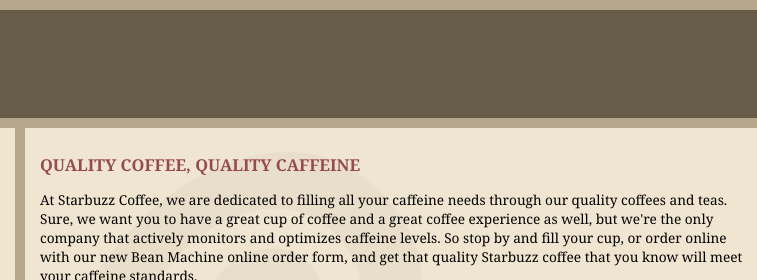
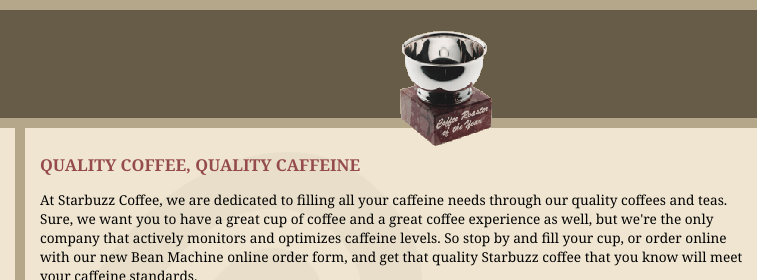
Before and after one commit to Kedlawv/HeadFirst_HTML-CSS, a plain HTML site: page HF_HTML&CSS/starbuzz_coffee/index.html in a window 1280 px wide. Shown: the top 280 px of the page, 243-1000 px from the left. Drawn offline with Linux system fonts and the light colour scheme.

Commit message:
starbuzz add an image with absolute positioning

```diff
--- a/HF_HTML&CSS/starbuzz_coffee/index.html
+++ b/HF_HTML&CSS/starbuzz_coffee/index.html
@@ -11,6 +11,10 @@
         <img id="headerLogo" src="images/headerLogo.gif" alt="Starbuzz logo">
         <img id="headerSlogan" src="images/headerSlogan.gif"
              alt="Providing all the caffeine you'll need to power your life">
+    </div>
+    <div id="award">
+        <img src="images/award.gif"
+             alt="Roaster of the Year award">
     </div>
 
     <div id="tableContainer">
--- a/HF_HTML&CSS/starbuzz_coffee/starbuzz.css
+++ b/HF_HTML&CSS/starbuzz_coffee/starbuzz.css
@@ -18,6 +18,12 @@ body {
     background-color: #675c47;
     margin: 10px 10px 0px 10px;
     height: 108px;
+}
+
+#award {
+    position: absolute;
+    top: 30px;
+    left: 50%;
 }
 
 #headerSlogan {
```
